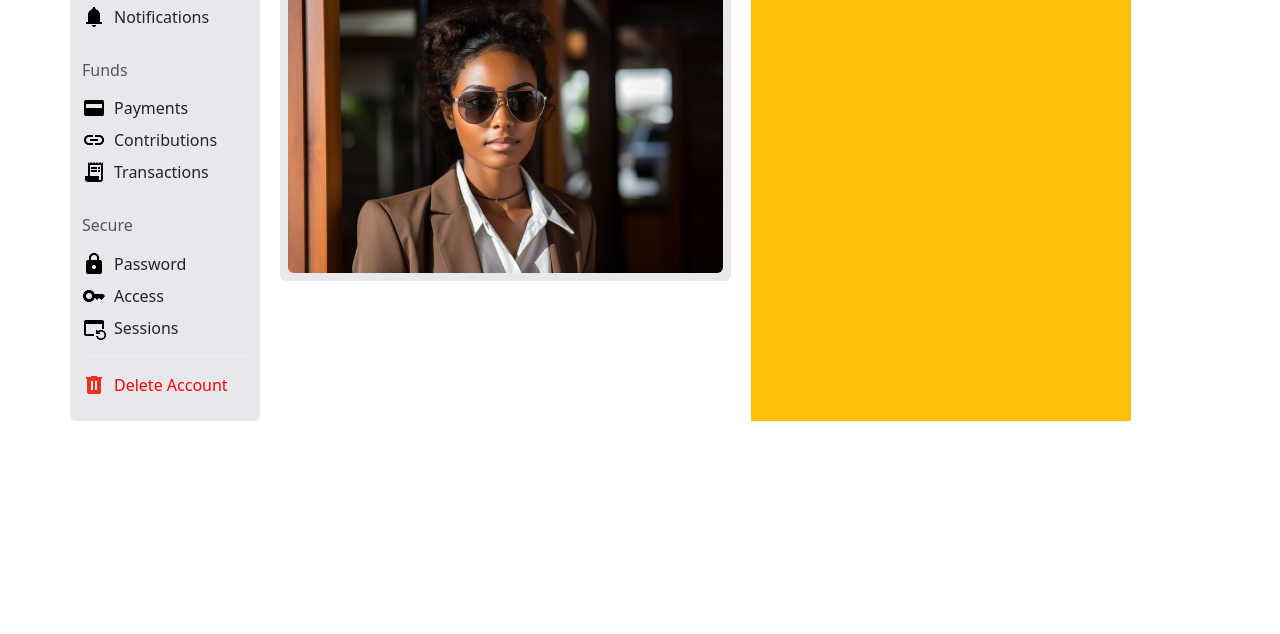
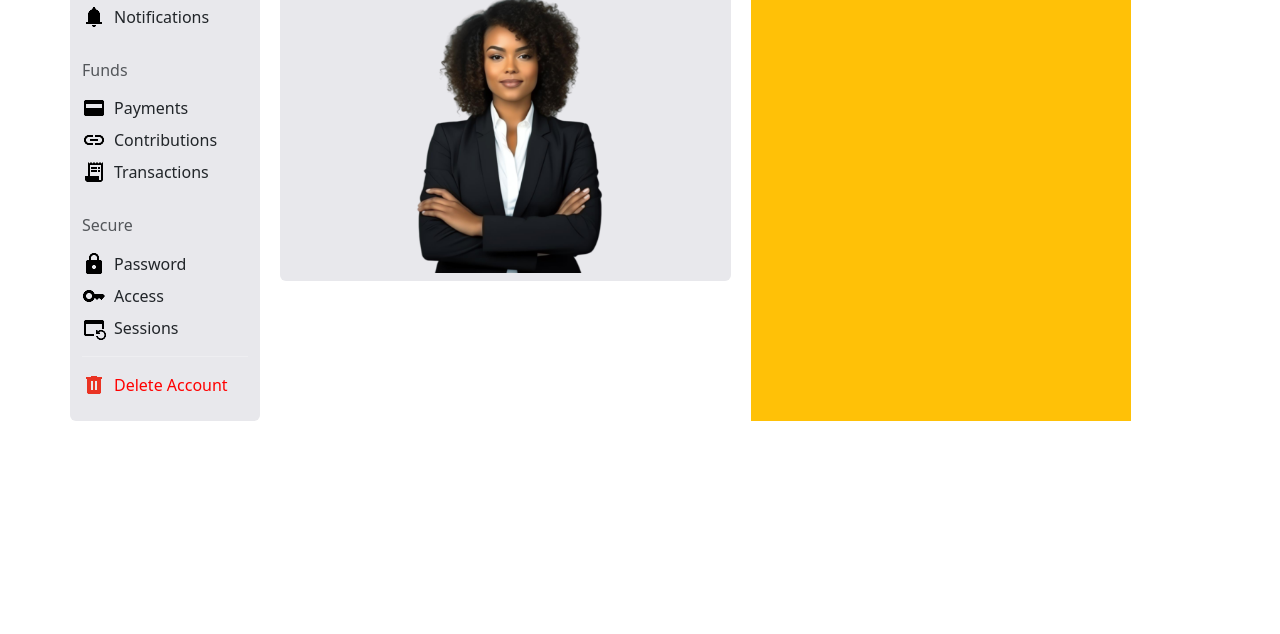
Before and after one commit to Vincedacode/DesignHangout, a plain HTML site: page index.html in a window 1280 px wide. Shown: the part 166-800 px from the top of the page. Drawn offline with nearby package versions, Linux system fonts and the light colour scheme.

Commit message:
Today's addition

```diff
--- a/index.html
+++ b/index.html
@@ -78,7 +78,7 @@
                             <h2>hey</h2>
                             <h2 class="ms-auto">hey</h2>
                         </div>
-                        <img class="img-fluid rounded" src="/assets/images/woman2.jpg" alt="">
+                        <img class="img-fluid w-100 h-100 rounded" src="/assets/images/woman.png" alt="">
 
                     </div>
 
```
Also changed, not shown: assets/images/woman.png (added), assets/images/woman2.jpg (deleted), assets/images/woman3.avif (deleted).
